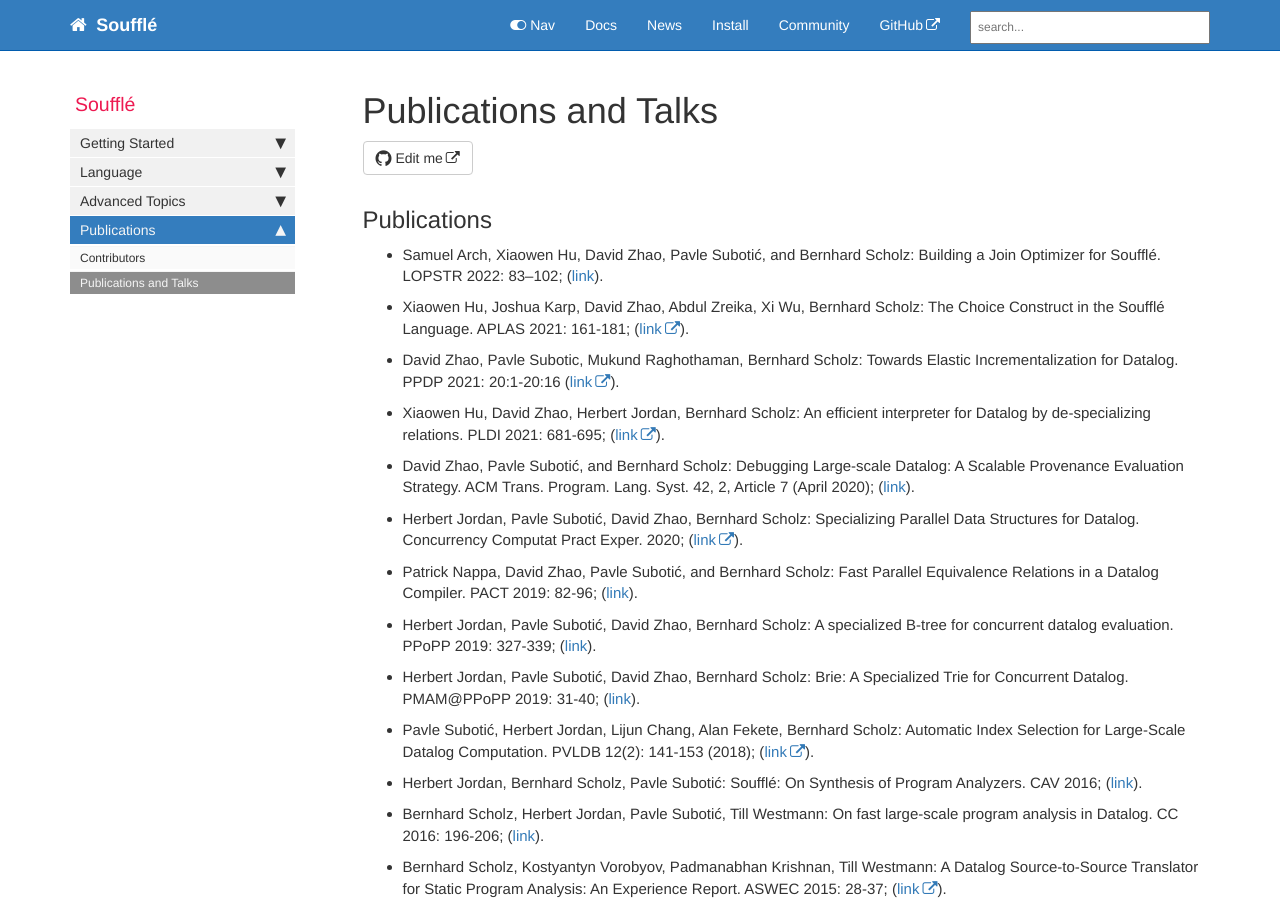
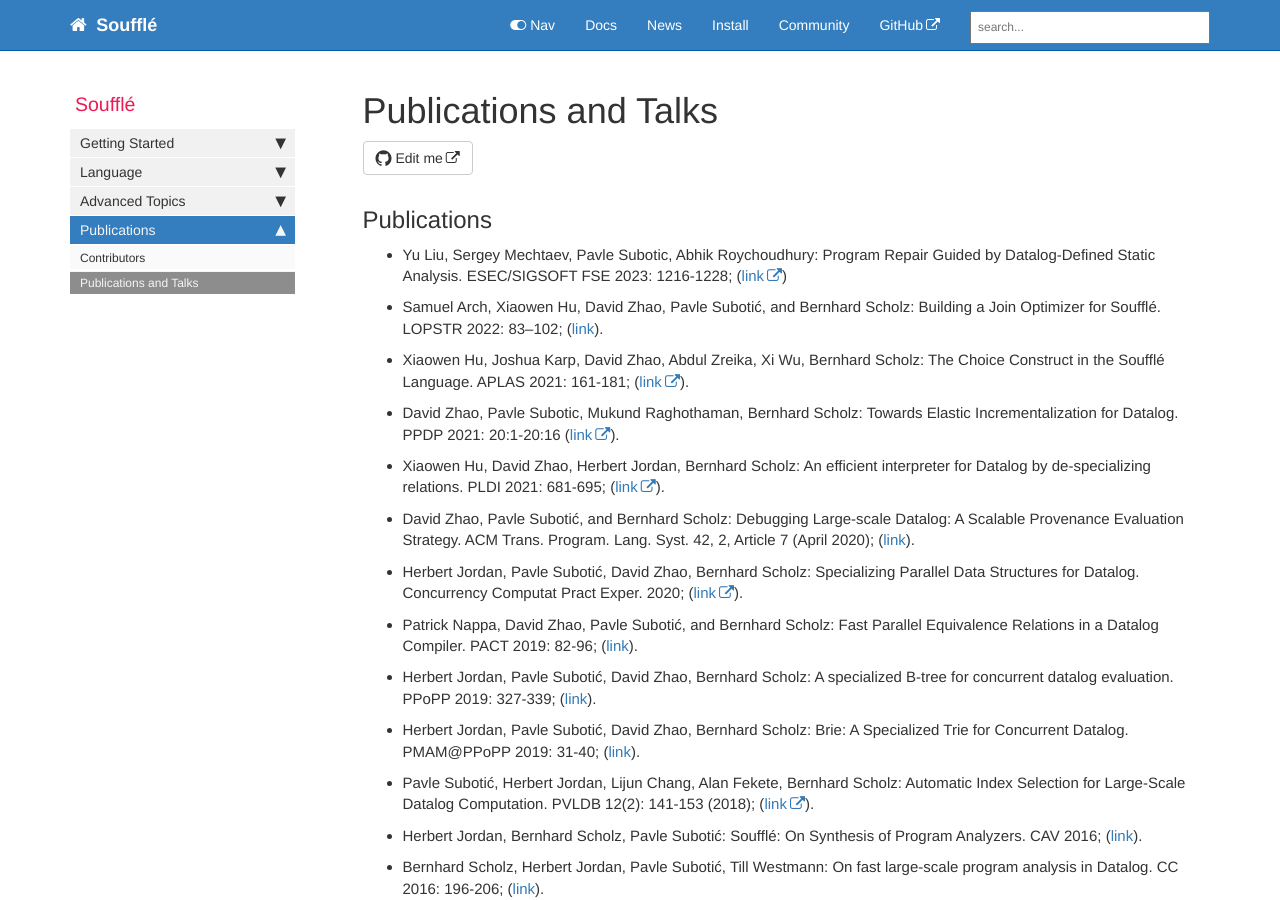
Before and after one commit to souffle-lang/souffle-lang.github.io, a Jekyll site: the page built from pages/docs/publications.md, in a window 1280 px wide and 900 px high. Built offline with Jekyll 4.4.1, drawn with Linux system fonts in a browser that asks for light colours; comment, search, counter and statistics services are not loaded.

Commit message:
Update publications.md
Added FSE work

```diff
--- a/pages/docs/publications.md
+++ b/pages/docs/publications.md
@@ -6,6 +6,8 @@ folder: docs
 toc: false
 ---
 ## Publications
+ * Yu Liu, Sergey Mechtaev, Pavle Subotic, Abhik Roychoudhury:
+Program Repair Guided by Datalog-Defined Static Analysis. ESEC/SIGSOFT FSE 2023: 1216-1228; ([link](https://dl.acm.org/doi/10.1145/3611643.3616363))
  * Samuel Arch, Xiaowen Hu, David Zhao, Pavle Subotić, and Bernhard Scholz:
 Building a Join Optimizer for Soufflé. LOPSTR 2022: 83–102; ([link](/pdf/lopstr2022.pdf)).
  * Xiaowen Hu, Joshua Karp, David Zhao, Abdul Zreika, Xi Wu, Bernhard Scholz:
```
